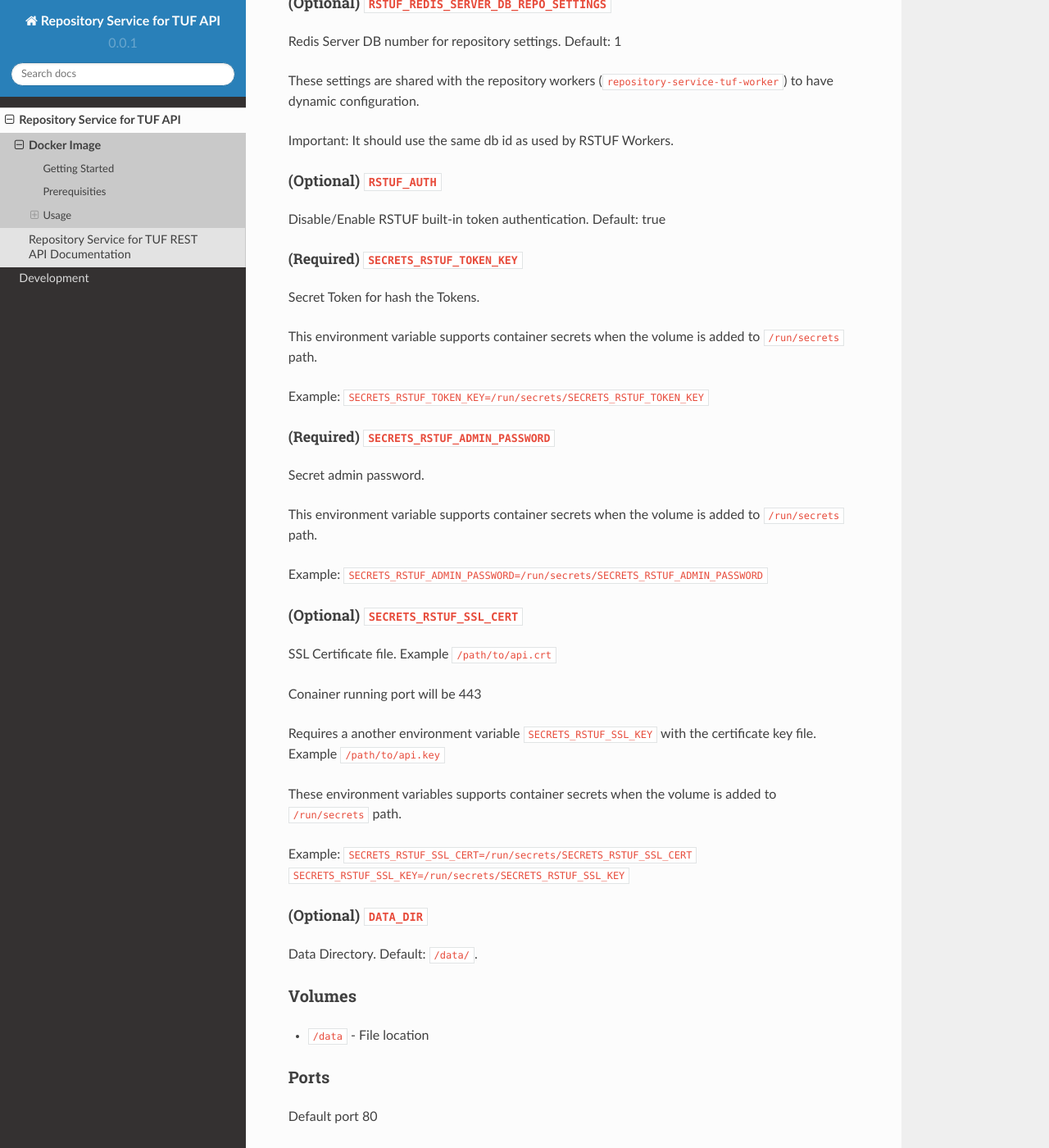
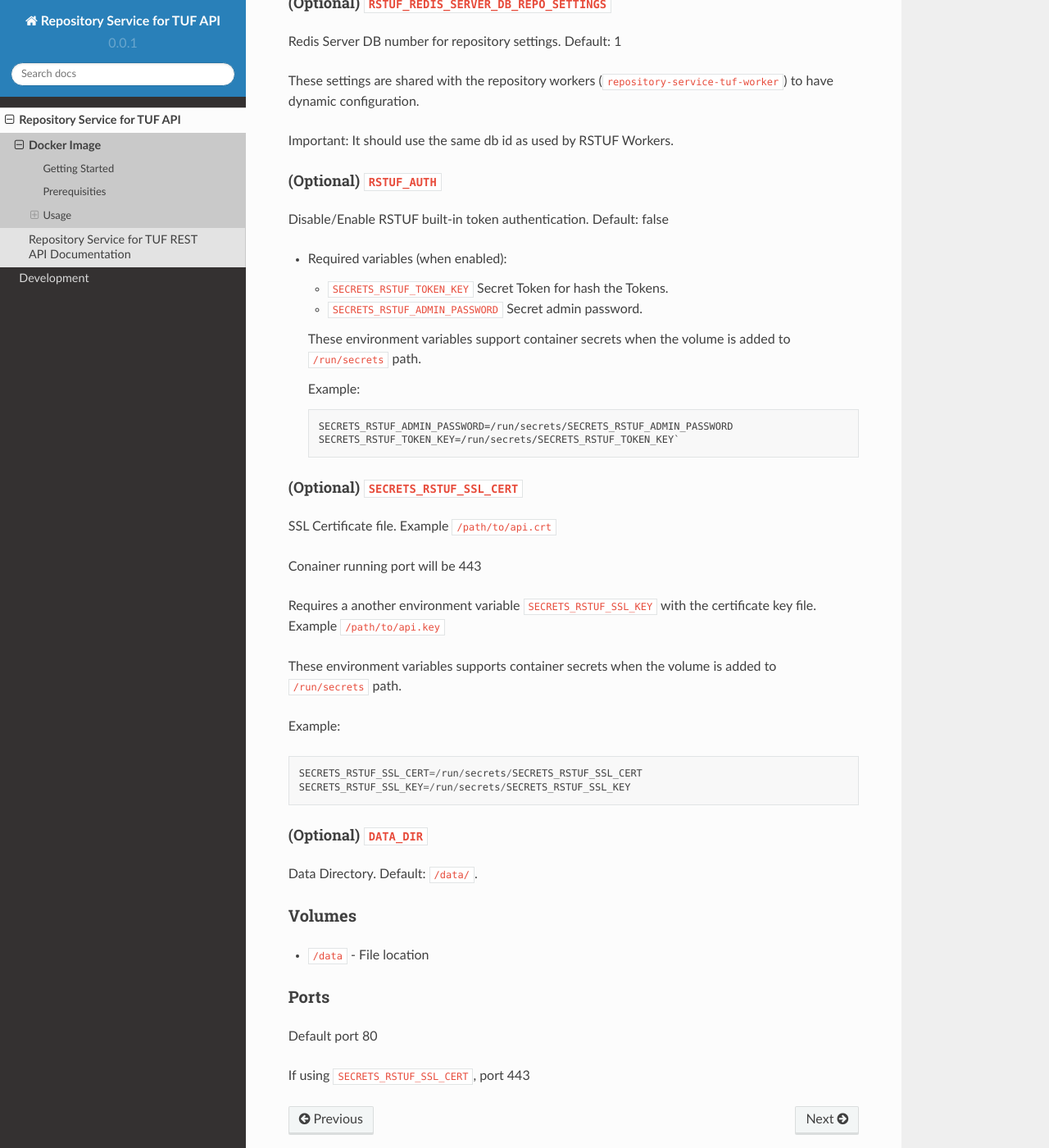
Before and after one commit to repository-service-tuf/repository-service-tuf-api, a Sphinx documentation site: the page built from docs/source/guide/Docker_README.md, in a window 1280 px wide and 1400 px high, scrolled down 1864 px. Shown: the whole window at 82% size. Built offline with Sphinx 7.4.7 and the Read the Docs theme 2.0.0, drawn with Linux system fonts in a browser that asks for light colours.

Commit message:
Make SECRETS_RSTUF* a sub-settings of RSTUF_AUTH (#329)
* Make SECRETS_RSTUF* a sub-settings of RSTUF_AUTH

This commit makes the environment variables `SECRETS_RSTUF_TOKEN_KEY`
and `SECRETS_RSTUF_ADMIN_PASSWORD` a sub-settings for `RSTUF_AUTH`.

This variables are required only when the `RSTUF_AUTH` is enabled.

This PR also makes `RSTUF_AUTH` disabled by default.

Closes #324

Signed-off-by: Kairo de Araujo <kdearaujo@vmware.com>

* Add correct examples snip

Signed-off-by: Kairo de Araujo <kdearaujo@vmware.com>

---------

Signed-off-by: Kairo de Araujo <kdearaujo@vmware.com>

````diff
--- a/docker-compose.yml
+++ b/docker-compose.yml
@@ -92,10 +92,9 @@
       - RSTUF_TOKENS_NODE=true
       - RSTUF_BROKER_SERVER="amqp://guest:guest@rabbitmq:5672"
       - RSTUF_REDIS_SERVER="redis://redis"
+      - RSTUF_AUTH=true
       - SECRETS_RSTUF_TOKEN_KEY="secret"
       - SECRETS_RSTUF_ADMIN_PASSWORD="secret"
-      # If you want to test without authentication uncomment the next line:
-      # - RSTUF_AUTH=false
     volumes:
       - ./:/opt/repository-service-tuf-api:z
     depends_on:
--- a/docs/source/guide/Docker_README.md
+++ b/docs/source/guide/Docker_README.md
@@ -89,27 +89,24 @@
 
 #### (Optional) `RSTUF_AUTH`
 
-Disable/Enable RSTUF built-in token authentication. Default: true
+Disable/Enable RSTUF built-in token authentication. Default: false
 
-##### (Required) `SECRETS_RSTUF_TOKEN_KEY`
+* Required variables (when enabled):
+  - `SECRETS_RSTUF_TOKEN_KEY`
+    Secret Token for hash the Tokens.
 
-Secret Token for hash the Tokens.
+  - `SECRETS_RSTUF_ADMIN_PASSWORD`
+    Secret admin password.
 
-This environment variable supports container secrets when the volume is added
-to `/run/secrets` path.
+  These environment variables support container secrets when the volume is added
+  to `/run/secrets` path.
 
-Example:
-`SECRETS_RSTUF_TOKEN_KEY=/run/secrets/SECRETS_RSTUF_TOKEN_KEY`
+  Example:
+  ```
+  SECRETS_RSTUF_ADMIN_PASSWORD=/run/secrets/SECRETS_RSTUF_ADMIN_PASSWORD
+  SECRETS_RSTUF_TOKEN_KEY=/run/secrets/SECRETS_RSTUF_TOKEN_KEY`
+  ```
 
-##### (Required) `SECRETS_RSTUF_ADMIN_PASSWORD`
-
-Secret admin password.
-
-This environment variable supports container secrets when the volume is added
-to `/run/secrets` path.
-
-Example:
-`SECRETS_RSTUF_ADMIN_PASSWORD=/run/secrets/SECRETS_RSTUF_ADMIN_PASSWORD`
 
 #### (Optional) `SECRETS_RSTUF_SSL_CERT`
 
@@ -124,8 +121,10 @@
 to `/run/secrets` path.
 
 Example:
-`SECRETS_RSTUF_SSL_CERT=/run/secrets/SECRETS_RSTUF_SSL_CERT`
-`SECRETS_RSTUF_SSL_KEY=/run/secrets/SECRETS_RSTUF_SSL_KEY`
+```
+SECRETS_RSTUF_SSL_CERT=/run/secrets/SECRETS_RSTUF_SSL_CERT
+SECRETS_RSTUF_SSL_KEY=/run/secrets/SECRETS_RSTUF_SSL_KEY
+```
 
 #### (Optional) `DATA_DIR`
 
````
Also changed, not shown: app.py (+6 -3 lines), repository_service_tuf_api/__init__.py (+57 -44 lines), 1 other file.
